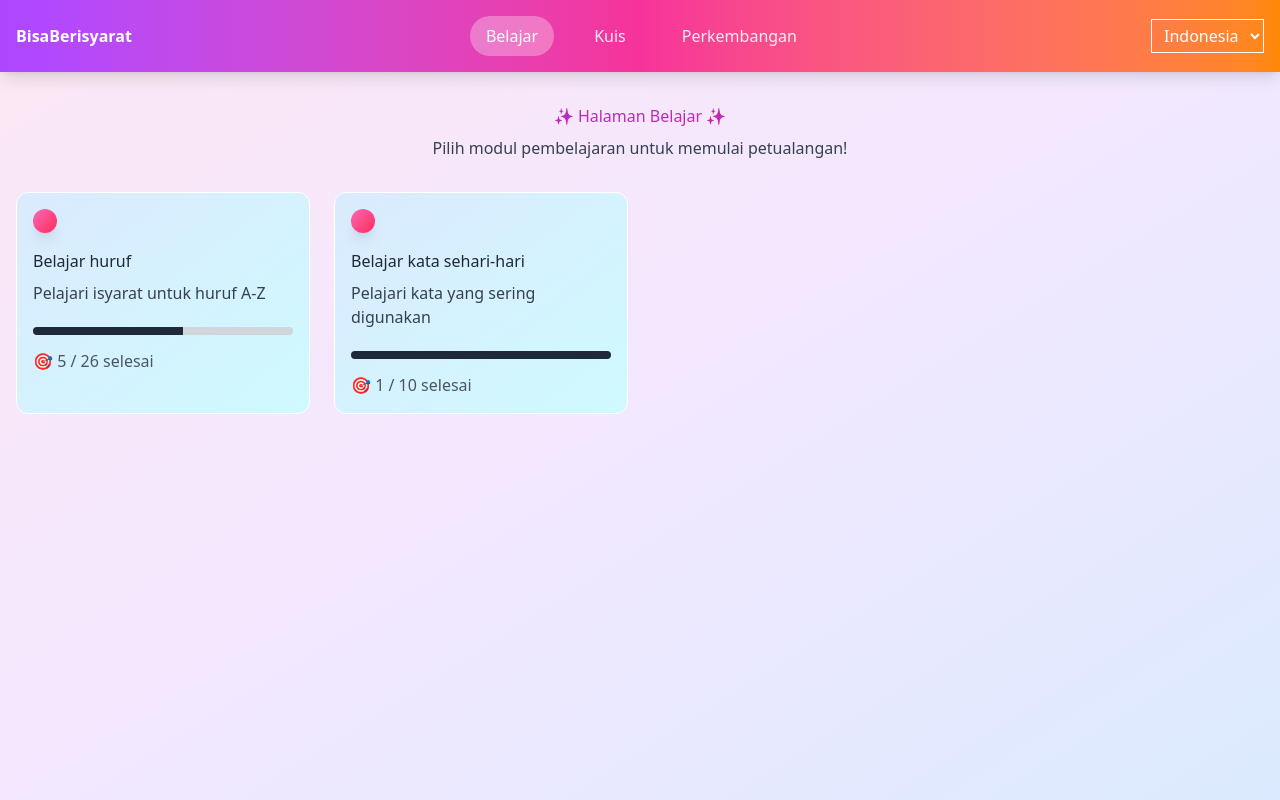
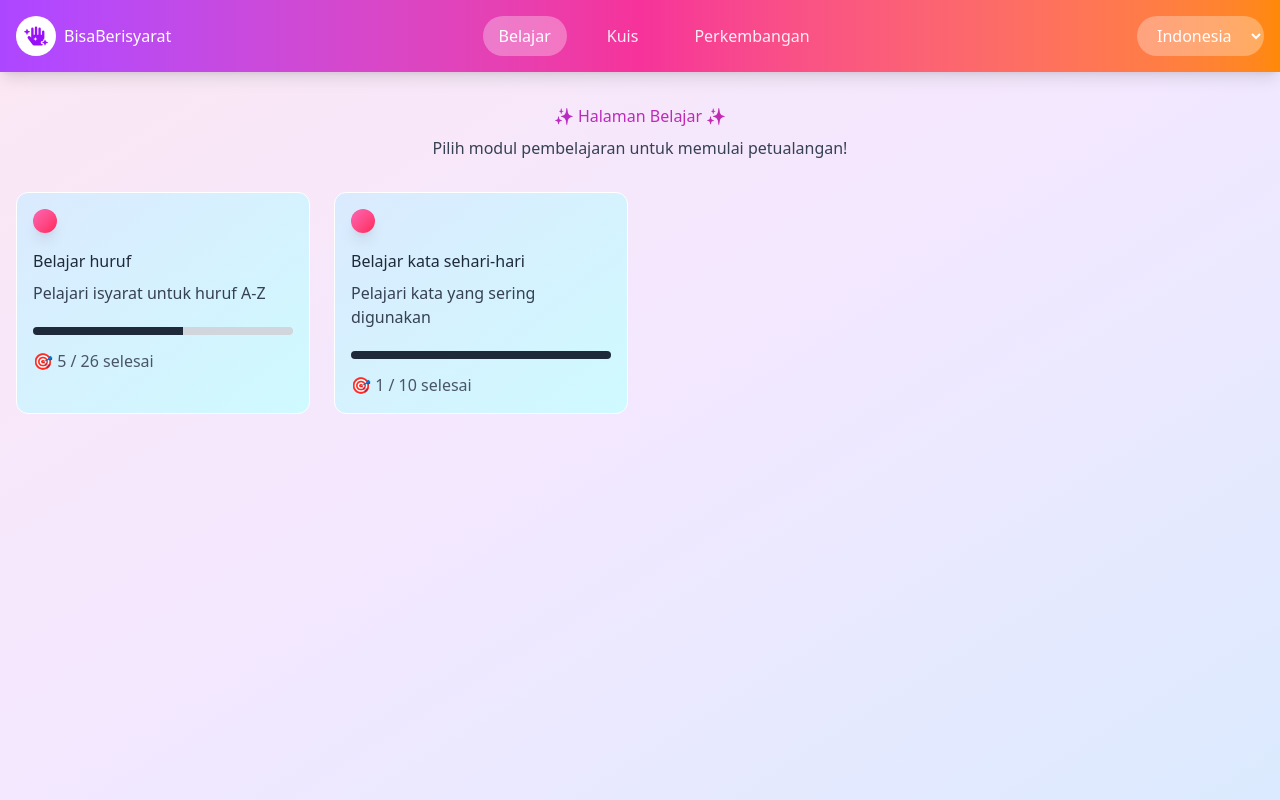
Before and after one commit to AminBadani/bisa-berisyarat, a React (Vite) app: page /#/belajar in a window 1280 px wide. Built offline with nearby package versions, Linux system fonts and the light colour scheme.

Commit message:
update menu item dan tambah ikon untuk navbar

```diff
--- a/src/components/Navbar.tsx
+++ b/src/components/Navbar.tsx
@@ -1,4 +1,14 @@
+import { FaHandSparkles } from "react-icons/fa";
+import { Link, useLocation } from "react-router";
+
 function Navbar() {
+  const location = useLocation()
+  const menuItems = [
+    { path: '/belajar', label: 'Belajar' },
+    { path: '/kuis', label: 'Kuis' },
+    { path: '/perkembangan', label: 'Perkembangan' },
+  ];
+
   return (
     <nav className='bg-linear-to-r from-purple-500 via-pink-500 to-orange-400 shadow-lg sticky top-0 z-50" role="navigation" aria-label="Main navigation"'>
 
@@ -6,15 +16,39 @@ function Navbar() {
 
         <div className="flex justify-between items-center">
 
-          <h3 className="text-white font-bold">BisaBerisyarat</h3>
+          <Link
+            to="/"
+            className="flex items-center gap-2 hover:scale-105 transition-transform"
+            aria-label="halaman-utama"
+          >
+            <div className="bg-white rounded-full p-2">
+              <FaHandSparkles className="w-6 h-6 text-purple-600" aria-hidden="true" />
+            </div>
+            <span className="text-white">BisaBerisyarat</span>
+          </Link>
 
-          <ul className="flex items-center gap-6">
-            <li className="transition-all hover:scale-110 text-white bg-white/30 px-4 py-2 rounded-full"><a href="#">Belajar</a></li>
-            <li className="transition-all hover:scale-110  text-white/90 hover:text-white px-4 py-2"><a href="#">Kuis</a></li>
-            <li className="transition-all hover:scale-110 text-white/90 hover:text-white px-4 py-2"><a href="#">Perkembangan</a></li>
-          </ul>
+          <div className="flex items-center gap-6">
+            {
+              menuItems.map((item) => {
+                return (
+                  <Link
+                      key={item.path}
+                      to={item.path}
+                      className={`transition-all hover:scale-110 ${
+                        location.pathname === item.path
+                          ? 'text-white bg-white/30 px-4 py-2 rounded-full'
+                          : 'text-white/90 hover:text-white px-4 py-2'
+                      }`}
+                      aria-current={location.pathname === item.path ? 'page' : undefined}
+                    >
+                      {item.label}
+                  </Link>
+                )
+              })
+            }
+          </div>
 
-          <select name="bahasa" id="bahasa" className="text-white px-2 py-1 border bg-orange">
+          <select name="bahasa" id="bahasa" className="text-white bg-white/30 px-4 py-2 rounded-full">
             <option value="indonesia">Indonesia</option>
             <option value="english">English</option>
           </select>
```
